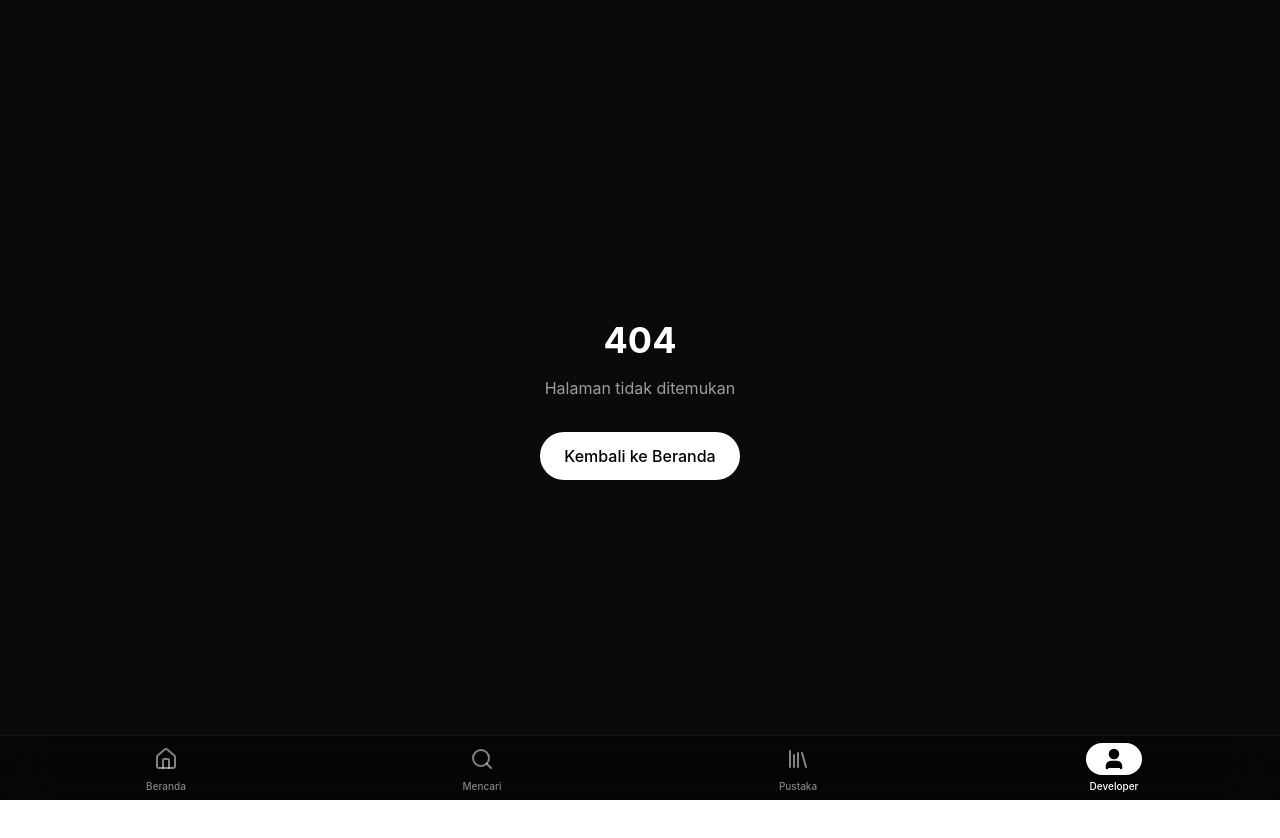
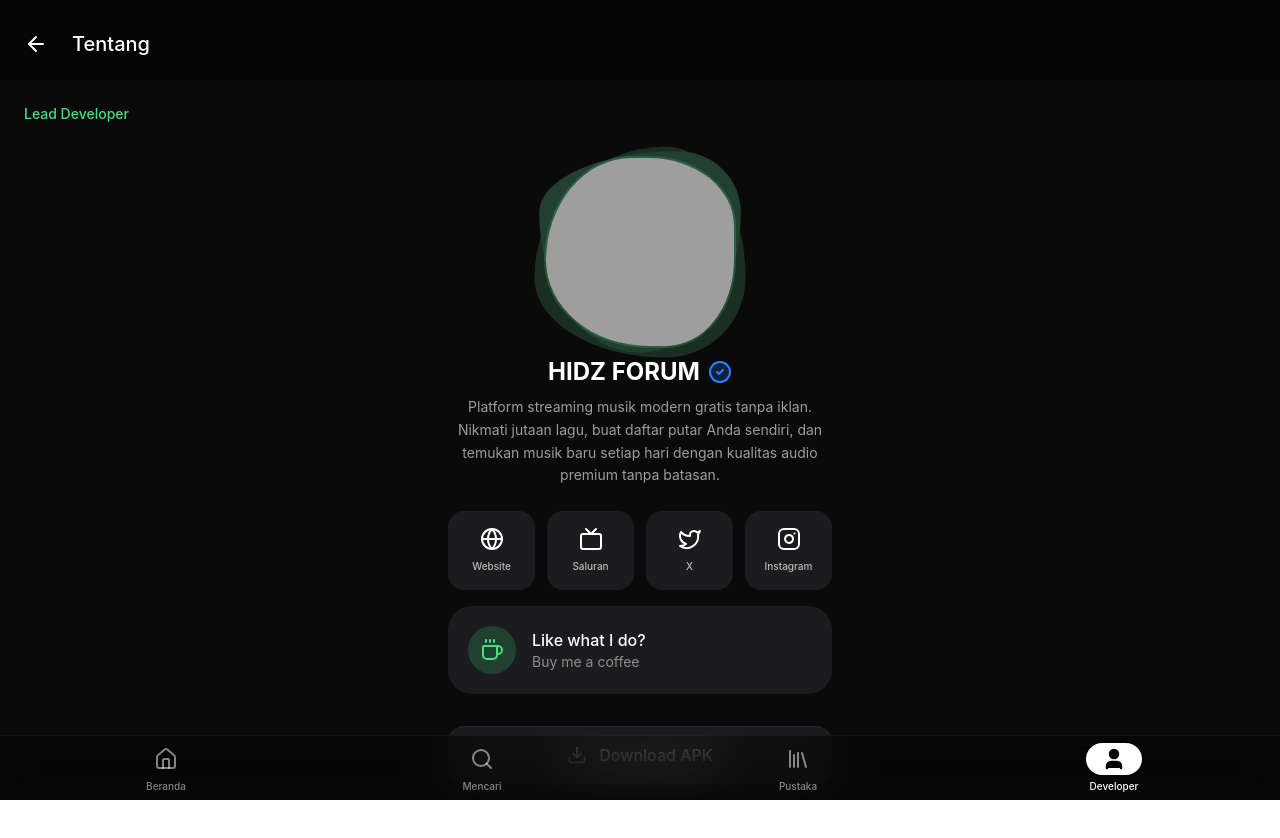
Before and after one commit to Hidz346/musicplayhidz-web, a Next.js app: page /developer in a window 1280 px wide. Before the commit this address had no page. Shown: the top 838 px of the page. Built offline with nearby package versions, Linux system fonts and the light colour scheme; grey boxes are pictures that could not be loaded.

Commit message:
Create DeveloperPage component with profile and links
This component displays information about the developer, including a profile picture, description, and social links. It also provides functionality to download an APK and install the PWA.

```diff
--- /dev/null
+++ b/app/developer/page.tsx
@@ -0,0 +1,110 @@
+'use client';
+
+import Image from 'next/image';
+import { ArrowLeft, Globe, Instagram, Twitter, Coffee, Download, Tv, CheckCircle2 } from 'lucide-react';
+import { useRouter } from 'next/navigation';
+import { motion } from 'motion/react';
+import { usePWAInstall } from '@/hooks/usePWAInstall';
+
+export default function DeveloperPage() {
+  const router = useRouter();
+  const { isInstallable, installPWA } = usePWAInstall();
+
+  return (
+    <main className="min-h-screen pb-24">
+      <div className="sticky top-0 z-10 bg-black/50 backdrop-blur-md pt-6 pb-4 px-4 flex items-center gap-4">
+        <button onClick={() => router.back()} className="text-white hover:bg-white/10 p-2 rounded-full transition-colors">
+          <ArrowLeft className="w-6 h-6" />
+        </button>
+        <h1 className="text-xl font-medium text-white">Tentang</h1>
+      </div>
+
+      <div className="px-6 pt-6">
+        <h2 className="text-[#4ADE80] text-sm font-medium mb-8">Lead Developer</h2>
+
+        <motion.div
+          initial={{ opacity: 0, y: 20 }}
+          animate={{ opacity: 1, y: 0 }}
+          className="flex flex-col items-center text-center space-y-6"
+        >
+          {/* Blob Avatar */}
+          <div className="relative w-48 h-48 mb-2">
+            <div className="absolute inset-0 bg-[#1A2E23] rounded-[40%_60%_70%_30%_/_40%_50%_60%_50%] animate-[blob_8s_ease-in-out_infinite] scale-110" />
+            <div className="absolute inset-0 bg-[#224032] rounded-[60%_40%_30%_70%_/_50%_60%_40%_50%] animate-[blob_8s_ease-in-out_infinite_reverse] scale-105" />
+            <div className="relative w-full h-full rounded-[50%_50%_40%_60%_/_60%_40%_50%_50%] overflow-hidden border-2 border-[#4ADE80]/20 z-10">
+              <Image
+                src="https://www.image2url.com/r2/default/images/1776516592807-caf87662-58bb-41c3-a76e-f038df4c697f.jpg"
+                alt="HIDZ FORUM"
+                fill
+                sizes="192px"
+                className="object-cover"
+              />
+            </div>
+          </div>
+
+          <div className="flex items-center justify-center gap-2 mb-2">
+            <h2 className="text-2xl font-bold text-white">HIDZ FORUM</h2>
+            <CheckCircle2 className="w-6 h-6 text-blue-500 fill-blue-500/20" />
+          </div>
+
+          <p className="text-white/60 text-sm leading-relaxed max-w-sm mb-6">
+            Platform streaming musik modern gratis tanpa iklan. Nikmati jutaan lagu, buat daftar putar Anda sendiri, dan temukan musik baru setiap hari dengan kualitas audio premium tanpa batasan.
+          </p>
+
+          {/* Social Links Grid */}
+          <div className="grid grid-cols-4 gap-3 w-full max-w-sm mb-4">
+            <a href="#" className="flex flex-col items-center justify-center gap-2 bg-[#1C1C1E] hover:bg-[#2C2C2E] p-4 rounded-2xl transition-colors">
+              <Globe className="w-6 h-6 text-white" />
+              <span className="text-[10px] text-white/70 font-medium">Website</span>
+            </a>
+            <a href="https://whatsapp.com/channel/0029Vb7YXnZ2phHSrbTbUJ3S" target="_blank" rel="noopener noreferrer" className="flex flex-col items-center justify-center gap-2 bg-[#1C1C1E] hover:bg-[#2C2C2E] p-4 rounded-2xl transition-colors">
+              <Tv className="w-6 h-6 text-white" />
+              <span className="text-[10px] text-white/70 font-medium">Saluran</span>
+            </a>
+            <a href="#" className="flex flex-col items-center justify-center gap-2 bg-[#1C1C1E] hover:bg-[#2C2C2E] p-4 rounded-2xl transition-colors">
+              <Twitter className="w-6 h-6 text-white" />
+              <span className="text-[10px] text-white/70 font-medium">X</span>
+            </a>
+            <a href="#" className="flex flex-col items-center justify-center gap-2 bg-[#1C1C1E] hover:bg-[#2C2C2E] p-4 rounded-2xl transition-colors">
+              <Instagram className="w-6 h-6 text-white" />
+              <span className="text-[10px] text-white/70 font-medium">Instagram</span>
+            </a>
+          </div>
+
+          {/* Buy me a coffee */}
+          <a
+            href="https://saweria.co/hidzforums"
+            target="_blank"
+            rel="noopener noreferrer"
+            className="w-full max-w-sm flex items-center gap-4 bg-[#1C1C1E] hover:bg-[#2C2C2E] p-5 rounded-3xl transition-colors mb-8"
+          >
+            <div className="w-12 h-12 rounded-full bg-[#224032] flex items-center justify-center shrink-0">
+              <Coffee className="w-6 h-6 text-[#4ADE80]" />
+            </div>
+            <div className="text-left">
+              <div className="text-white font-medium">Like what I do?</div>
+              <div className="text-white/50 text-sm">Buy me a coffee</div>
+            </div>
+          </a>
+
+          {/* Download APK / Install PWA */}
+          <button
+            onClick={installPWA}
+            className="w-full max-w-sm flex items-center justify-center gap-3 bg-[#1C1C1E] hover:bg-[#2C2C2E] text-white font-medium py-4 px-6 rounded-2xl transition-colors border border-white/5"
+          >
+            <Download className="w-5 h-5" />
+            <span>Download APK</span>
+          </button>
+        </motion.div>
+      </div>
+
+      <style jsx global>{`
+        @keyframes blob {
+          0%, 100% { border-radius: 40% 60% 70% 30% / 40% 50% 60% 50%; }
+          34% { border-radius: 70% 30% 50% 50% / 30% 30% 70% 70%; }
+          67% { border-radius: 100% 60% 60% 100% / 100% 100% 60% 60%; }
+        }
+      `}</style>
+    </main>
+  );
+}
```
